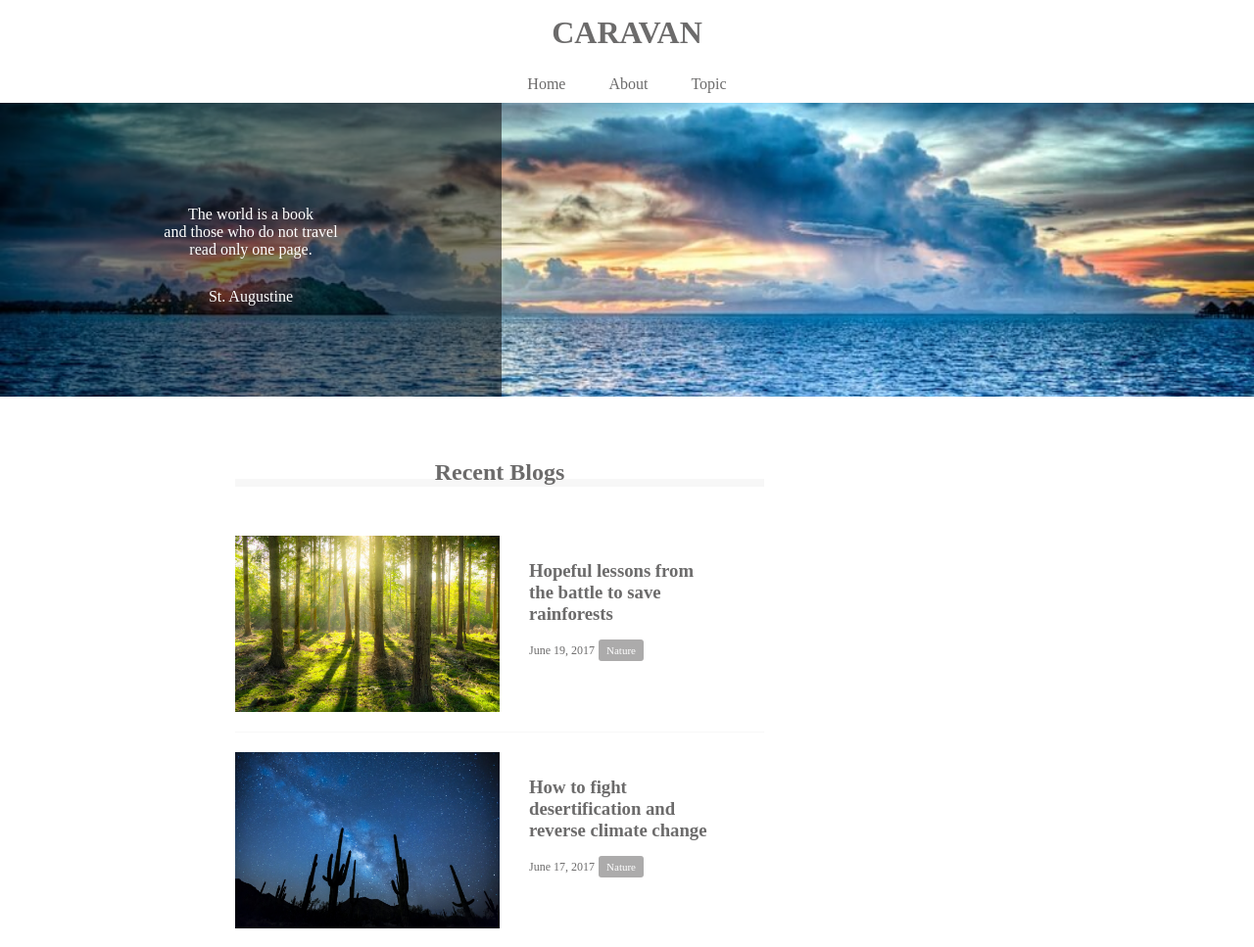
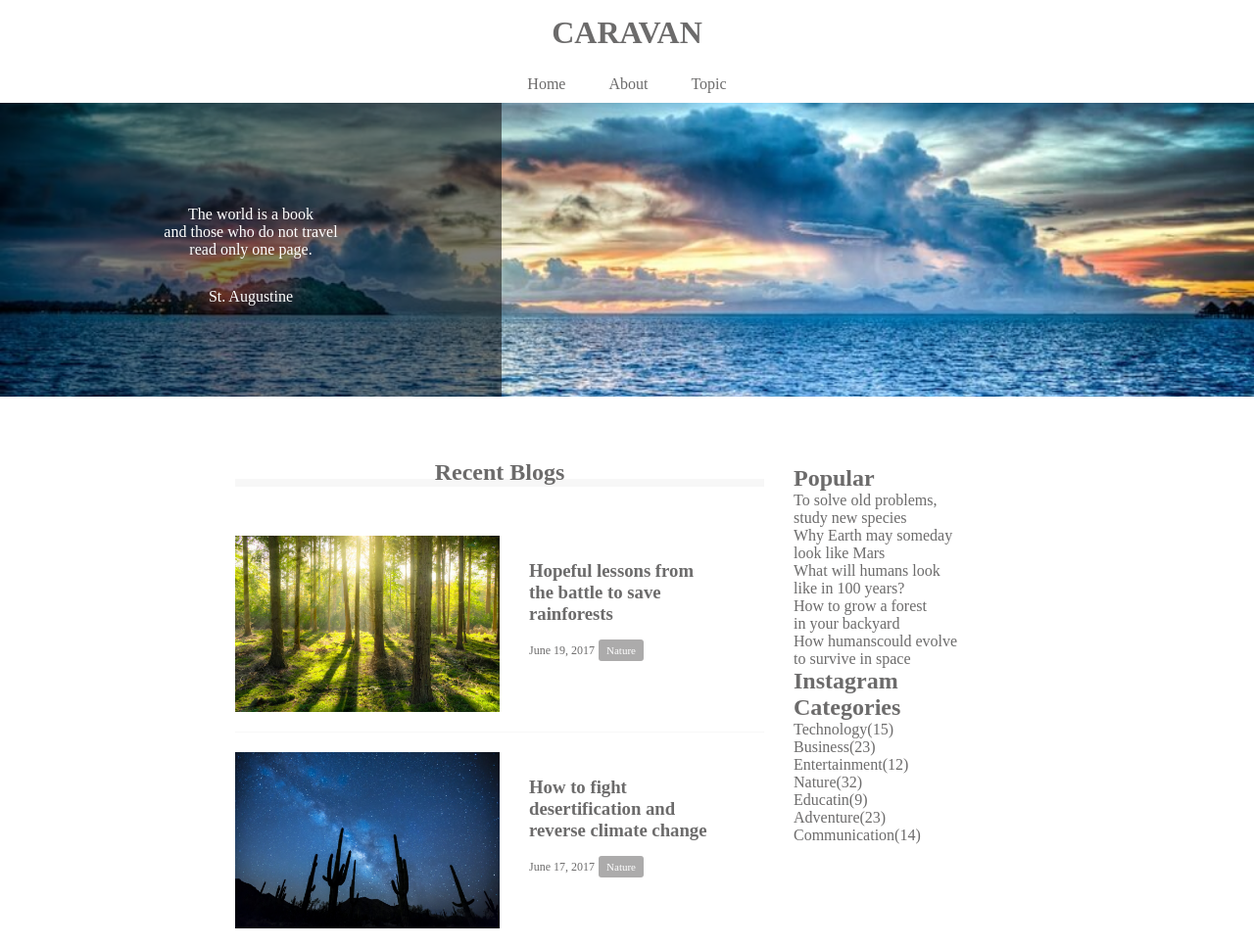
Before and after one commit to Hertz1900/caravan, a plain HTML site: page index.html in a window 1280 px wide. Shown: the top 967 px of the page at 98% size. Drawn offline with Linux system fonts and the light colour scheme.

Commit message:
Initial commit

```diff
--- a/index.html
+++ b/index.html
@@ -117,7 +117,43 @@
         </div>
       </sectin>
 
-      <div class="sidebar"></div>
+      <div class="sidebar">
+        <section class="popular">
+          <h2 class="popular-heading common-heading">Popular</h2>
+          <div class="sidebar-contents">
+            <p class="popular-text"> To solve old problems,<br>study new species</p>
+            <p class="popular-text">Why Earth may someday<br>look like Mars</p>
+            <p class="popular-text">What will humans look<br>like in 100 years?</p>
+            <p class="popular-text">How to grow a forest<br>in your backyard</p>
+            <p class="popular-text">How humanscould evolve<br>to survive in space</p>
+          </div>
+        </section>
+
+        <section class="instagram">
+          <h2 class="instagram-heading common-heading">Instagram</h2>
+          <div class="sidebar-contents">
+            <div class="instagram-box"></div>
+            <div class="instagram-box"></div>
+            <div class="instagram-box"></div>
+            <div class="instagram-box"></div>
+            <div class="instagram-box"></div>
+            <div class="instagram-box"></div>
+          </div>
+        </section>
+
+        <section class="categories">
+          <h2 class="categories-heading common-heading">Categories</h2>
+          <div class="sidebar-contents">
+            <p class="categories-text">Technology(15)</p>
+            <p class="categories-text">Business(23)</p>
+            <p class="categories-text">Entertainment(12)</p>
+            <p class="categories-text">Nature(32)</p>
+            <p class="categories-text">Educatin(9)</p>
+            <p class="categories-text">Adventure(23)</p>
+            <p class="categories-text">Communication(14)</p>
+          </div>
+        </section>
+      </div>
     </main>
 
     <footer>
```
